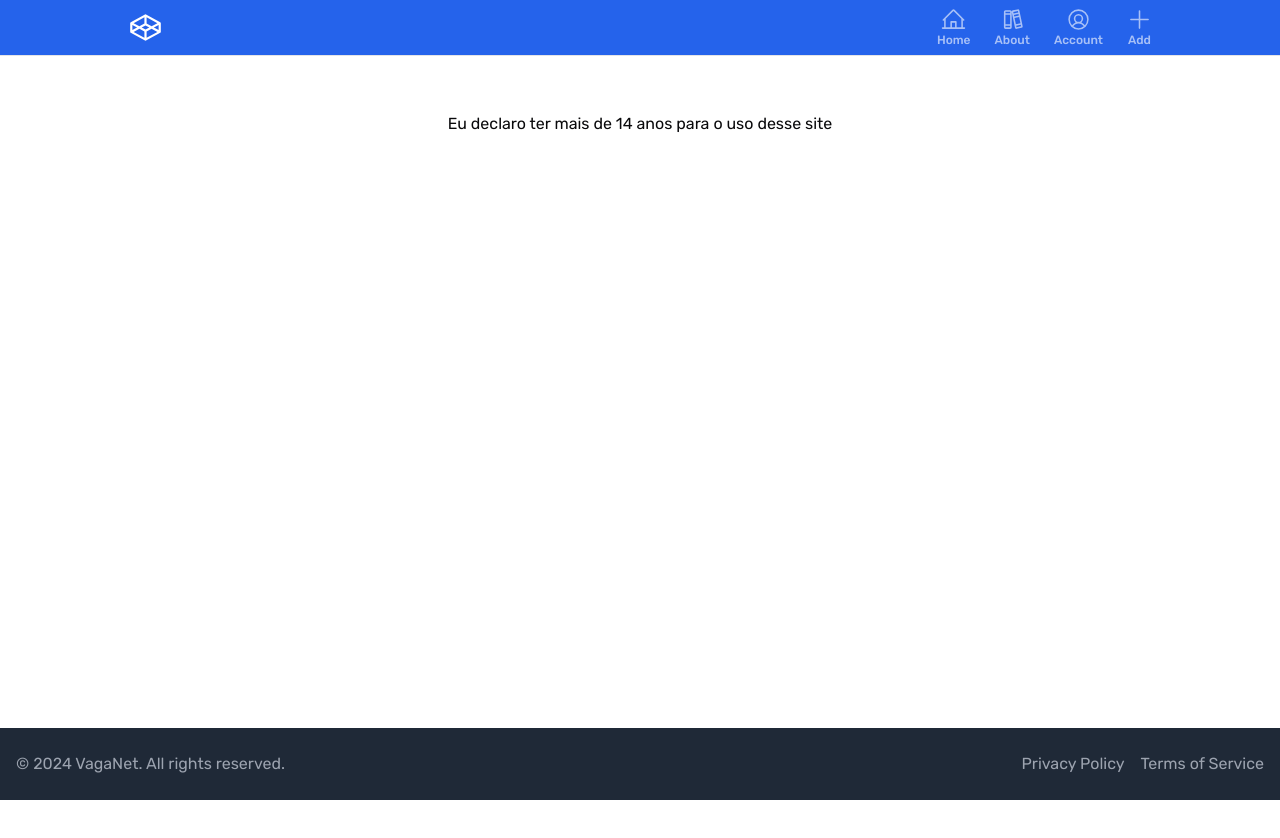
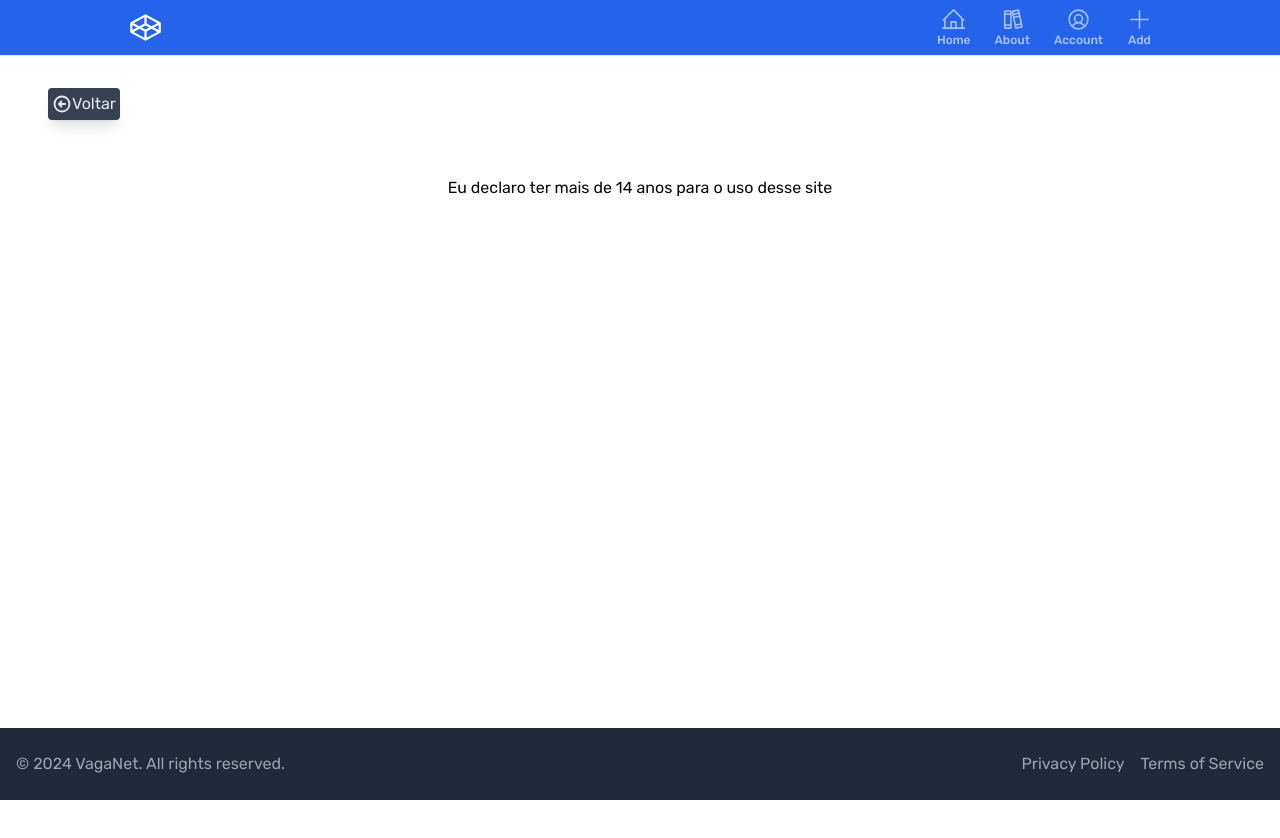
Before and after one commit to eliascoding365/TCC_Etec, a Next.js app: page /agreement-terms in a window 1280 px wide. Shown: the top 838 px of the page. Built offline with nearby package versions, Linux system fonts and the light colour scheme.

Commit message:
Style the Register page for User Expirience

```diff
--- a/src/app/agreement-terms/page.tsx
+++ b/src/app/agreement-terms/page.tsx
@@ -1,13 +1,33 @@
+'use client'
 import React from 'react'
+import { useRouter } from 'next/navigation'
+import { PiArrowCircleLeftBold } from "react-icons/pi";
+
 
 const AgreementTermsPage = () => {
+  const router = useRouter()
   return (
     <div>
       <div className='h-screen'>
+            <div className='flex justify-start mx-12 my-8'>
+              <button
+                className=' flex items-center rounded p-1 bg-gray-700 text-gray-200 shadow-lg'
+                type="button"
+                onClick=
+                {
+                  () => router.back()
+                }>
+                <PiArrowCircleLeftBold size={'20px'} />
+                Voltar
+              </button>
+            </div>
         <main className='flex flex-col my-14 justify-center items-center'>
+          <div>
+
             <ul>
               <li>Eu declaro ter mais de 14 anos para o uso desse site</li>
             </ul>
+          </div>
         </main>
       </div>
       <footer className="bg-gray-800 py-6 absolute bottom-0 w-full">
--- a/src/app/components/FormRegister/FormRegister.tsx
+++ b/src/app/components/FormRegister/FormRegister.tsx
@@ -11,7 +11,7 @@ import Link from "next/link"
 import { Button } from "@/components/ui/button"
 import { useForm } from 'react-hook-form'
 import axios from "axios"
-import { ZodType,  z } from "zod"
+import { ZodType, z } from "zod"
 import { zodResolver } from "@hookform/resolvers/zod";
 
 interface RegisterUserProps {
@@ -36,9 +36,9 @@ const schema: ZodType<RegisterUserProps> = z.object
 const RegisterForm = () => {
   const {
     register,
-     handleSubmit,
-     formState:{errors},
-    } = useForm<RegisterUserProps>({
+    handleSubmit,
+    formState: { errors },
+  } = useForm<RegisterUserProps>({
     resolver: zodResolver(schema)
   })
 
@@ -51,13 +51,13 @@ const RegisterForm = () => {
       >
 
         <div className="space-y-2 text-center">
-          <h1 className="text-3xl font-bold">Register</h1>
+            <span className="text-3xl font-bold">Registrar em <span className="text-3xl border-b-[3px] border-black">VagaNet</span></span>
           <p className="text-gray-500 dark:text-gray-400">Enter your information to create an account</p>
         </div>
         <div className="space-y-2">
           <Label htmlFor="name">Name</Label>
           <Input id="name" {...register('name')} placeholder="Seu nome" required />
-          {errors.name && <span className='text-red-400 text-sm'>{errors.name.message}</span>}
+          {errors.name && <div className="bg-red-100 bg-opacity-70 p-2 border rounded-md border-red-400"><span className='text-red-400 text-xs'>{errors.name.message}</span></div>}
         </div>
         <div className="space-y-2">
           <Label htmlFor="email">Email</Label>
@@ -70,18 +70,18 @@ const RegisterForm = () => {
         <div className="space-y-2">
           <Label htmlFor="password">Confirm password</Label>
           <Input id="confirm" {...register('confirm')} required type="password" />
-          {errors.confirm && <span className='text-red-400 text-sm'>{errors.confirm.message}</span>}
+          {errors.confirm && <div className="bg-red-100 bg-opacity-70 p-2 border rounded-md border-red-400"><span className='text-red-400 text-xs'>{errors.confirm.message}</span></div>}
         </div>
         <div className="flex items-center mt-8 mb-4">
           <Checkbox id="terms" required />
           <Label className="ml-2 leading-none" htmlFor="terms">
             Eu concordo com os <Label />
-            <Link className="underline" target="_blank" href="/agreement-terms">
+            <Link className="underline" href="/agreement-terms">
               termos de VagaNet
             </Link>
           </Label>
         </div>
-        <Button className="w-full bg-blue-600">Register</Button>
+        <Button className="w-full bg-blue-600 hover:bg-blue-500 transition-colors">Registrar</Button>
       </form>
     </div>
   )
```
Lines whose indentation alone changed are shown as unchanged.
